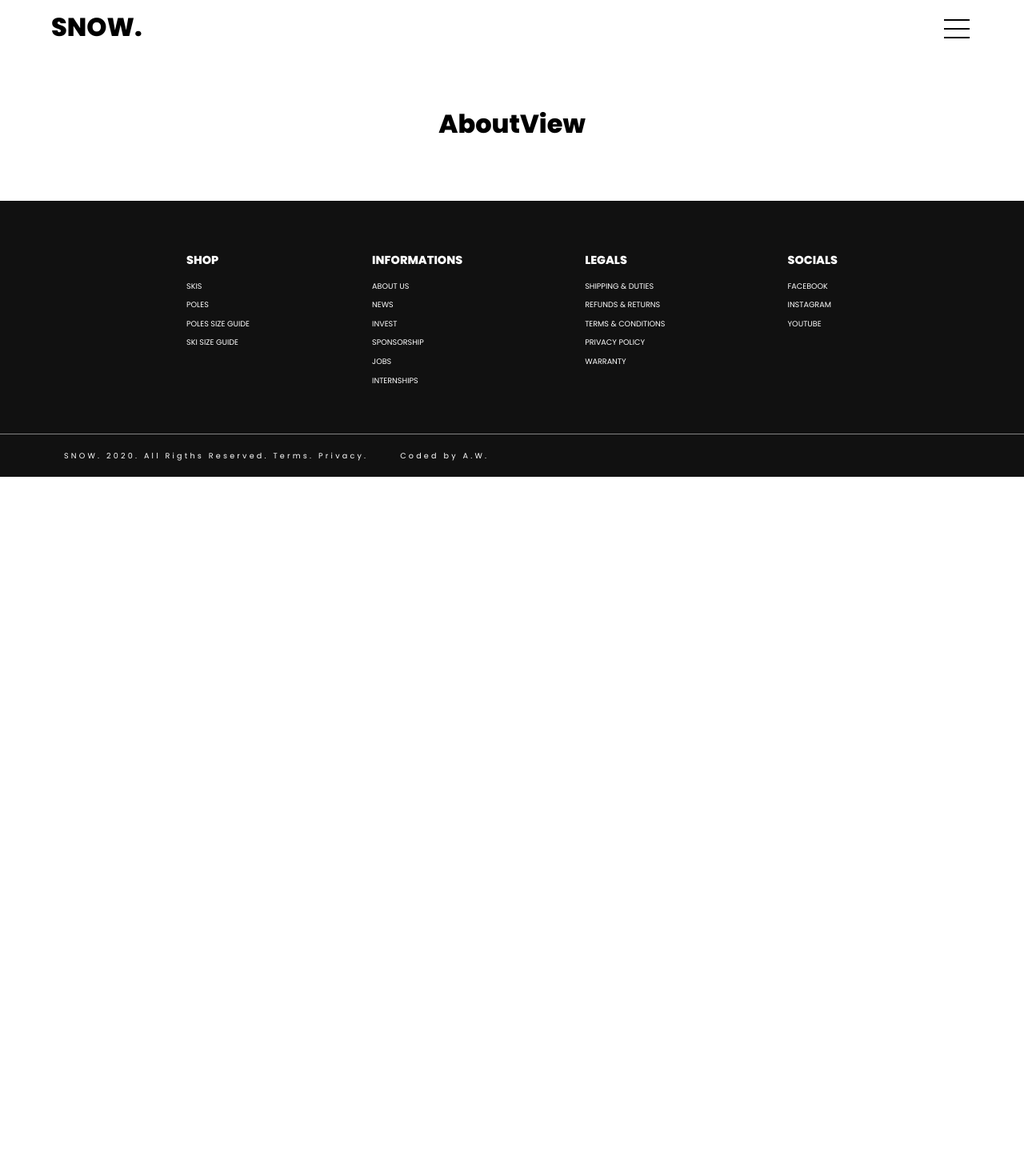
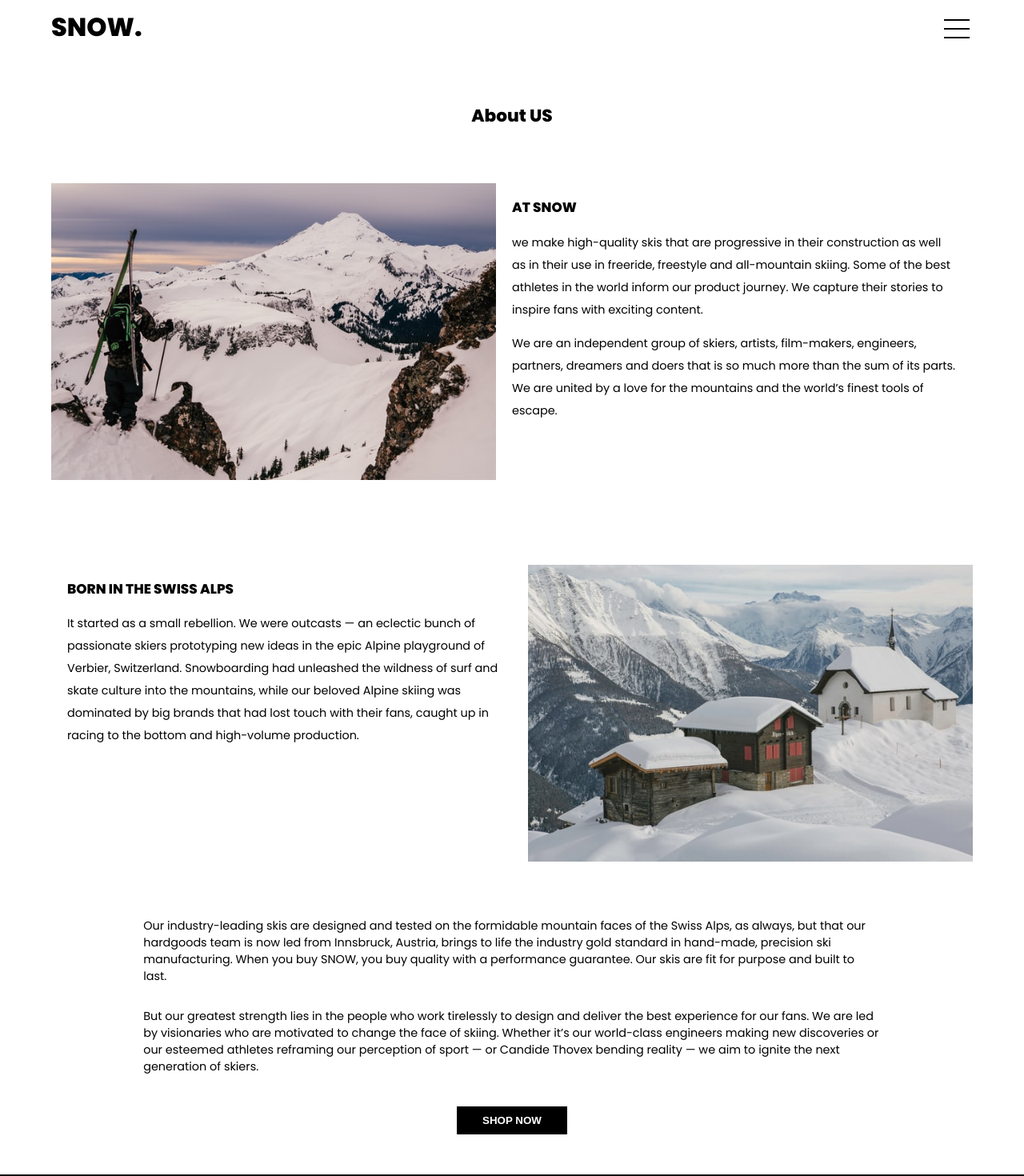
Before and after one commit to Adamwojty/SNOW, a React (Create React App) app: page /about in a window 1280 px wide. Shown: the top 1470 px of the page at 80% size. Before the commit the page ends 800 px from the top, so only its background shows below. Built offline with nearby package versions, Linux system fonts and the light colour scheme.

Commit message:
Created AboutView

```diff
--- a/src/components/Views/AboutView/AboutView.js
+++ b/src/components/Views/AboutView/AboutView.js
@@ -1,10 +1,67 @@
 import React from 'react';
+import { Link } from 'react-router-dom';
+import styles from './AboutView.module.scss';
+import img1 from '../../../img/about1.jpg';
+import img2 from '../../../img/about2.jpg';
 
 const AboutView = () => {
   return (
-    <>
-      <h1>AboutView</h1>
-    </>
+    <main className={styles.Wrapper}>
+      <h2>About US</h2>
+      <section className={styles.sectionOneWrapper}>
+        <div className={styles.imgWrapper}>
+          <img src={img1} alt="" />
+        </div>
+        <div className={styles.textWrapper}>
+          <h3>AT SNOW</h3>
+          <p>
+            we make high-quality skis that are progressive in their construction as well as in their
+            use in freeride, freestyle and all-mountain skiing. Some of the best athletes in the
+            world inform our product journey. We capture their stories to inspire fans with exciting
+            content.
+          </p>
+          <p>
+            We are an independent group of skiers, artists, film-makers, engineers, partners,
+            dreamers and doers that is so much more than the sum of its parts. We are united by a
+            love for the mountains and the world’s finest tools of escape.
+          </p>
+        </div>
+      </section>
+      <section className={styles.sectionOneWrapper}>
+        <div className={styles.textWrapper}>
+          <h3> BORN IN THE SWISS ALPS</h3>
+          <p>
+            It started as a small rebellion. We were outcasts — an eclectic bunch of passionate
+            skiers prototyping new ideas in the epic Alpine playground of Verbier, Switzerland.
+            Snowboarding had unleashed the wildness of surf and skate culture into the mountains,
+            while our beloved Alpine skiing was dominated by big brands that had lost touch with
+            their fans, caught up in racing to the bottom and high-volume production.
+          </p>
+        </div>
+        <div className={styles.imgWrapper}>
+          <img src={img2} alt="" />
+        </div>
+      </section>
+      <div className={styles.paragraphWrapper}>
+        <p>
+          Our industry-leading skis are designed and tested on the formidable mountain faces of the
+          Swiss Alps, as always, but that our hardgoods team is now led from Innsbruck, Austria,
+          brings to life the industry gold standard in hand-made, precision ski manufacturing. When
+          you buy SNOW, you buy quality with a performance guarantee. Our skis are fit for purpose
+          and built to last.
+        </p>
+        <p>
+          But our greatest strength lies in the people who work tirelessly to design and deliver the
+          best experience for our fans. We are led by visionaries who are motivated to change the
+          face of skiing. Whether it’s our world-class engineers making new discoveries or our
+          esteemed athletes reframing our perception of sport — or Candide Thovex bending reality —
+          we aim to ignite the next generation of skiers.
+        </p>
+        <Link to="/shop">
+          <button type="button"> SHOP NOW</button>
+        </Link>
+      </div>
+    </main>
   );
 };
 export default AboutView;
--- a/src/components/Views/AboutView/AboutView.module.scss
+++ b/src/components/Views/AboutView/AboutView.module.scss
@@ -0,0 +1,80 @@
+@import '../../../constants/constants.module';
+.Wrapper {
+  display: flex;
+  width: 100%;
+  flex-direction: column;
+  font-size: $MTextFont;
+  h2 {
+    text-align: center;
+  }
+
+  .sectionOneWrapper {
+    display: flex;
+    margin: 50px 0;
+    @media (max-width: $tablet) {
+      flex-direction: column;
+      margin: 25px 0;
+    }
+    .textWrapper {
+      padding: 0px 20px;
+      width: 50%;
+      @media (max-width: $tablet) {
+        margin: 0 auto;
+        width: 80%;
+      }
+    }
+    h3 {
+      @media (max-width: $tablet) {
+        text-align: center;
+      }
+    }
+
+    p {
+      margin-top: 0;
+      line-height: 28px;
+      @media (max-width: $tablet) {
+        line-height: 15px;
+        font-size: $STextFont;
+      }
+    }
+    .imgWrapper {
+      width: 50%;
+      overflow: hidden;
+      @media (max-width: $tablet) {
+        width: 80%;
+        margin: 0 auto;
+      }
+      img {
+        width: 100%;
+      }
+    }
+  }
+  .paragraphWrapper {
+    width: 80%;
+    margin: 0 auto;
+    display: flex;
+    flex-direction: column;
+    a {
+      margin: 0 auto;
+    }
+    button {
+      margin-top: 25px;
+      cursor: pointer;
+      padding: 10px 32px;
+      border: none;
+      background-color: $black;
+      color: $white;
+      font-weight: $bold;
+      transition: 0.3s ease-in-out;
+      &:hover {
+        color: $black;
+        background-color: $white;
+      }
+    }
+    p {
+      @media (max-width: $tablet) {
+        font-size: $STextFont;
+      }
+    }
+  }
+}
```
Also changed, not shown: TODO.txt, src/img/about1.jpg (added), src/img/about2.jpg (added).
